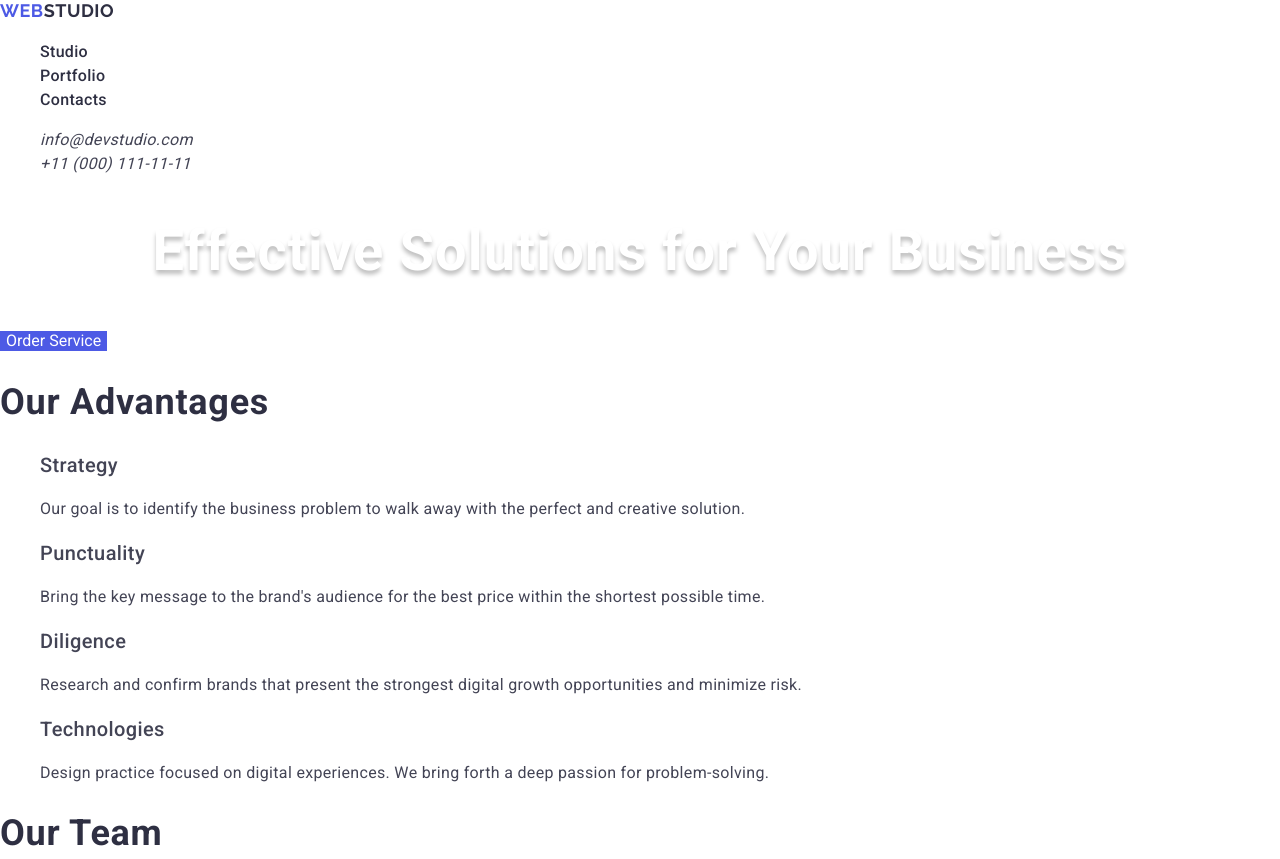
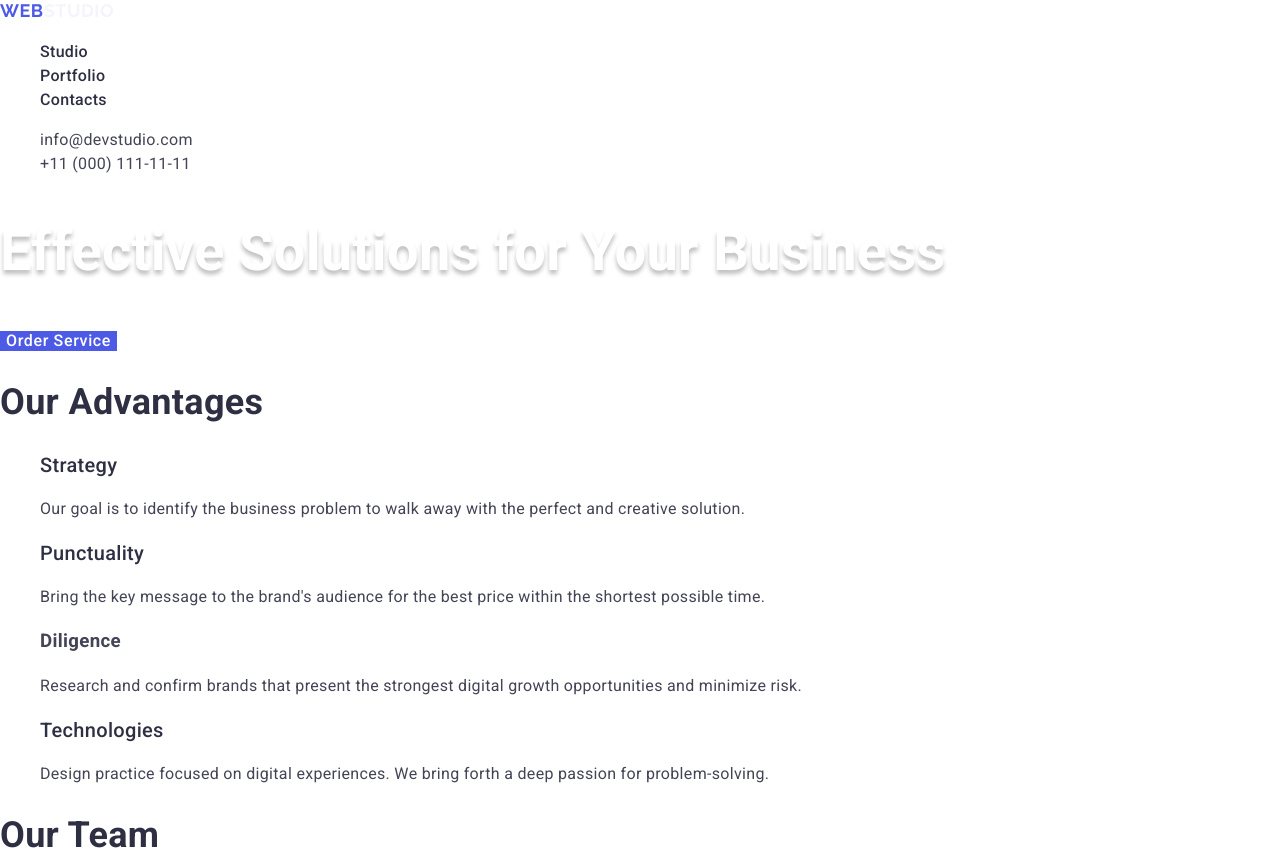
Before and after one commit to olyaYur/goit-homework-02, a plain HTML site: page index.html in a window 1280 px wide. Shown: the top 859 px of the page. Drawn offline with nearby package versions, Linux system fonts and the light colour scheme.

Commit message:
Created html css
Check1

```diff
--- a/css/style.css
+++ b/css/style.css
@@ -1,18 +1,19 @@
+
+/* стилі, що наслідуються*/
 body {
-    font-family: "Roboto", "Tangerine", sans-serif;
-    color: #434455;
+    font-family: 'Roboto', sans-serif;
     font-size: 16px;
-    line-height: 1.5;
-    font-weight: 400;
-    font-style: normal;
-    letter-spacing: 0.32px;
+    color: var(--slate-color);
+    line-height: 1.5; /*24px*/
+    letter-spacing: 0.02em; /*0.32px*/
 }
 
-a {
+/* скидаємо дефолтні стилі браузера*/
+.link {
     text-decoration: none;
 }
 
-ul {
+.list {
     list-style-type: none;
 }
 
@@ -20,91 +21,95 @@ button {
     cursor: pointer;
 }
 
-h2 {
-    font-family: Roboto;
+/*сss-змінні*/
+:root {
+    --first-level-title-color: #fff;
+    --secondary-third-level-title-color: #2E2F42;
+    --slate-color: #434455;
+    --navyblue-color: #2E2F42;
+    --iris-color: #4D5AE5;
+    --white-color:#FFFFFF;
+    --ocean-color:#404BBF;
+    --cloud-color:#F4F4FD;
+
+}
+/*стилізація*/
+/*заголовки*/
+.title-first-level {
+    font-size: 56px;
+    line-height: 1.07;  /*60px*/
+    color: var(--first-level-title-color);
+    text-shadow: 0px 4px 4px rgba(0, 0, 0, 0.25);
+}
+
+.title-secondary-level {
     font-size: 36px;
-    font-style: normal;
-    font-weight: 700;
-    line-height: 1.11;
-    letter-spacing: 0.72px;
+    line-height: 1.11; /* 111.111%   40px*/
+    color: var(--secondary-third-level-title-color);
     text-transform: capitalize;
-    color:#2E2F42;
+}
+
+.title-third-level {
+    font-size: 20px;
+    font-weight: 500;
+    line-height: 1.2; /* 120%  24px*/
+    color: var(--secondary-third-level-title-color);
 }
 
 /* nav*/
-
-.link-logo {
-    font-family: Raleway;
+       /* logo*/
+.logotype-text-link {
+    font-family: 'Raleway', sans-serif;
     font-size: 18px;
     font-weight: 700;
-    line-height: 1.166;
-    letter-spacing: 0.54px;
+    line-height: 1.16; /* 116.667%   21px*/
+    letter-spacing: 0.03em;  /* 0.54px*/
     text-transform: uppercase;
-    color: #2E2F42;
-    text-decoration: none;
 }
 
-.logo-word {
-    color: #4D5AE5;
+.logotype-text-web {
+    color: var(--iris-color);
 }
 
-.main-menu .menu-item-link {
-    font-family: Roboto;
+.logotype-text-studio {
+    color: var(--cloud-color);
+}
+         /*menu-посилання*/
+.menu-list .menu-item-link {
     font-weight: 500;
-    color: #2E2F42;
+    color: var(--navyblue-color);
 }
 
-.main-menu .menu-item-link:hover,
-.main-menu .menu-item-link:focus {
+.menu-list .menu-item-link:hover,
+.menu-list .menu-item-link:focus {
     color:#4D5AE5;
 }
 
-.contacts .link {
-    color: #434455;
+         /*контакти*/
+.page-contacts {
+    font-style: normal;
 }
 
-.contacts .link:hover,
-.contacts .link:focus {
-    color: #404BBF;
+.page-contacts .contacts-item-link {
+    color: var(--slate-color);
 }
 
-/* section hero*/
-
-.hero .title {
-    font-size: 56px;
-    font-weight: 700;
-    line-height: 1.071;
-    letter-spacing: 1.12px;
-    color: #FFFFFF;
-    text-align: center;
-    text-shadow: 0px 4px 4px rgba(0, 0, 0, 0.25);
+.page-contacts .contacts-item-link:hover,
+.page-contacts .contacts-item-link:focus {
+    color: var(--ocean-color);
 }
 
-.hero .btn {
-    color: #FFFFFF;
-    background-color: #4D5AE5;
+
+/*button*/
+.btn-hero {
+    font-weight: 500;
+    letter-spacing: 0.04em; /* 0.64px*/
+    color: var(--white-color);
+    background-color: var(--iris-color);
     border: none;
 }
 
-.hero .btn:hover,
-.hero .btn:focus {
-    background-color: #404BBF;
+.btn-hero:hover,
+.btn-hero:focus {
+    background-color: var(--ocean-color);
 }
-
-
-/* section our-advantages */
-.our-advantages .title {
-    font-size: 20px;
-    font-weight: 500;
-    letter-spacing: 0.4px;
-    line-height: 1.2;
-}
-
-/* section our-team */
-
-.our-team .title {
-    font-size: 20px;
-    font-weight: 500;
-    letter-spacing: 0.4px;
-    line-height: 1.2;
-}
--- a/index.html
+++ b/index.html
@@ -4,79 +4,83 @@
     <meta charset="UTF-8" />
     <meta name="viewport" content="width=device-width, initial-scale=1.0" />
     <title>Web Studio</title>
-    <link
-      href="https://cdn.jsdelivr.net/npm/modern-normalize@2.0.0/modern-normalize.min.css"
-      rel="stylesheet"/>
 
     <link rel="preconnect" href="https://fonts.googleapis.com">
     <link rel="preconnect" href="https://fonts.gstatic.com" crossorigin>
     <link href="https://fonts.googleapis.com/css2?family=Raleway:wght@700&family=Roboto:wght@400;500;700&display=swap" rel="stylesheet">
 
+     <link
+      href="https://cdn.jsdelivr.net/npm/modern-normalize@2.0.0/modern-normalize.min.css"
+      rel="stylesheet"/>
+
     <link rel="stylesheet" href="./css/style.css" />
   </head>
   <body>
-    <header>
-      <!--header start-->
-      <!-- header-logo-menu-contacts -->
-      <nav>
-        <a class="link-logo" href="./index.html"><span class="logo-word">Web</span>Studio</a>
-        <ul class="main-menu">
-          <li><a class="menu-item-link" href="#studio">Studio</a></li>
-          <li><a class="menu-item-link" href="#portfolio">Portfolio</a></li>
-          <li><a class="menu-item-link" href="#contacts">Contacts</a></li>
+    <header class="page-header">
+      <!--page header-->
+      <!-- header-nav-address-->
+      <nav class="main-navigation">
+        <a class="logotype-text-link logotype-text-studio link" href="./index.html"><span class="logotype-text-web">Web</span>Studio</a>
+        <ul class="menu-list list">
+          <li class="menu-item"><a class="menu-item-link link" href="#studio">Studio</a></li>
+          <li class="menu-item"><a class="menu-item-link link" href="#portfolio">Portfolio</a></li>
+          <li class="menu-item"><a class="menu-item-link link" href="#contacts">Contacts</a></li>
         </ul>
       </nav>
-      <address class="contacts">
-        <ul>
-          <li><a class="link" href="mailto:info@devstudio.com">info@devstudio.com</a></li>
-          <li><a class="link" href="tel:+110001111111">+11 (000) 111-11-11</a></li>
+      <address class="page-contacts">
+        <ul class="contacts-list list">
+          <li class="contacts-item"><a class="contacts-item-link link" href="mailto:info@devstudio.com">info@devstudio.com</a></li>
+          <li class="contacts-item"><a class="contacts-item-link link" href="tel:+110001111111">+11 (000) 111-11-11</a></li>
         </ul>
       </address>
       <!--header finish -->
     </header>
     <main>
       <!--main start-->
-      <section class="hero">
-        <h1 class="title">Effective Solutions for Your Business</h1>
-        <button type="button" class="btn">Order Service</button>
+      <!-- section hero-->
+      <section class="segment-hero">
+        <h1 class="title-first-level">Effective Solutions for Your Business</h1>
+        <button type="button" class="btn-hero">Order Service</button>
       </section>
 
-      <section class="our-advantages">
-        <h2 id="studio">Our Advantages</h2>
-        <ul>
-          <li>
-            <h3 class="title">Strategy</h3>
-            <p class="text">
+      <!-- section advantages-->
+      <section class="segment-our-advantages">
+        <h2 id="studio" class="title-secondary-level">Our Advantages</h2>
+        <ul class="advantages-list list">
+          <li class="advantages-item">
+            <h3 class="title-third-level">Strategy</h3>
+            <p class="advantages-text">
               Our goal is to identify the business problem to walk away with the
               perfect and creative solution.
             </p>
           </li>
-          <li>
-            <h3 class="title">Punctuality</h3>
-            <p class="text">
+          <li class="advantages-item">
+            <h3 class="title-third-level">Punctuality</h3>
+            <p class="advantages-text">
               Bring the key message to the brand's audience for the best price
               within the shortest possible time.
             </p>
           </li>
-          <li>
-            <h3 class="title">Diligence</h3>
-            <p class="text">
+          <li class="advantages-item">
+            <h3 class="third-level">Diligence</h3>
+            <p class="advantages-text">
               Research and confirm brands that present the strongest digital
               growth opportunities and minimize risk.
             </p>
           </li>
-          <li>
-            <h3 class="title">Technologies</h3>
-            <p class="text">
+          <li class="advantages-item">
+            <h3 class="title-third-level">Technologies</h3>
+            <p class="advantages-text">
               Design practice focused on digital experiences. We bring forth a
               deep passion for problem-solving.
             </p>
           </li>
         </ul>
       </section>
-      <section class="our-team">
-        <h2>Our Team</h2>
-        <ul>
+      <!-- section our team -->
+      <section class="segment-our-team">
+        <h2 class="title-secondary-level">Our Team</h2>
+        <ul class="list">
           <li>
             <img
               src="./images/our-team/mark-guerrero-1.jpg"
@@ -84,7 +88,7 @@
               width="264"
               height="260"
             />
-            <h3 class="title">Mark Guerrero</h3>
+            <h3 class="title-third-level">Mark Guerrero</h3>
             <p class="text">Product Designer</p>
           </li>
           <li>
@@ -94,7 +98,7 @@
               width="264"
               height="260"
             />
-            <h3 class="title">Tom Ford</h3>
+            <h3 class="title-third-level">Tom Ford</h3>
             <p class="text">Frontend Developer</p>
           </li>
           <li>
@@ -104,7 +108,7 @@
               width="264"
               height="260"
             />
-            <h3 class="title">Camila Garcia</h3>
+            <h3 class="title-third-level">Camila Garcia</h3>
             <p class="text">Marketing</p>
           </li>
           <li>
@@ -114,14 +118,15 @@
               width="264"
               height="260"
             />
-            <h3 class="title">Daniel Wilson</h3>
+            <h3 class="title-third-level">Daniel Wilson</h3>
             <p class="text">UI Designer</p>
           </li>
         </ul>
       </section>
-      <section>
-        <h2 id="portfolio">Our Portfolio</h2>
-        <ul>
+      <!-- section portfolio-->
+      <section class="segment-our-portfolio">
+        <h2 id="portfolio" class="title-secondary-level">Our Portfolio</h2>
+        <ul class="list">
           <li>
             <img
               src="./images/our-portfolio/banking-app-1.jpg"
@@ -129,7 +134,7 @@
               width="360"
               height="300"
             />
-            <h3>Banking App</h3>
+            <h3 class="title-third-level">Banking App</h3>
             <p>App</p>
           </li>
           <li>
@@ -139,7 +144,7 @@
               width="360"
               height="300"
             />
-            <h3>Cashless Payment</h3>
+            <h3 class="title-third-level">Cashless Payment</h3>
             <p>Marketing</p>
           </li>
           <li>
@@ -149,7 +154,7 @@
               width="360"
               height="300"
             />
-            <h3>Meditation App</h3>
+            <h3 class="title-third-level">Meditation App</h3>
             <p>App</p>
           </li>
 
@@ -160,7 +165,7 @@
               width="360"
               height="300"
             />
-            <h3>Taxi Service</h3>
+            <h3 class="title-third-level">Taxi Service</h3>
             <p>Marketing</p>
           </li>
           <li>
@@ -170,7 +175,7 @@
               width="360"
               height="300"
             />
-            <h3>Screen Illustrations</h3>
+            <h3 class="title-third-level">Screen Illustrations</h3>
             <p>Design</p>
           </li>
           <li>
@@ -180,15 +185,16 @@
               width="360"
               height="300"
             />
-            <h3>Online Courses</h3>
+            <h3 class="title-third-level">Online Courses</h3>
             <p>Marketing</p>
           </li>
         </ul>
       </section>
       <!-- main finish-->
     </main>
+    <!--page footer-->
     <footer>
-      <a class="link-logo" href="./index.html"><span class="logo-word">Web</span>Studio</a>
+      <a class="logotype-text-link logotype-text-studio link" href="./index.html"><span class="logotype-text-web">Web</span>Studio</a>
       <p>
         Increase the flow of customers and sales for your business with digital
         marketing & growth solutions.
```
